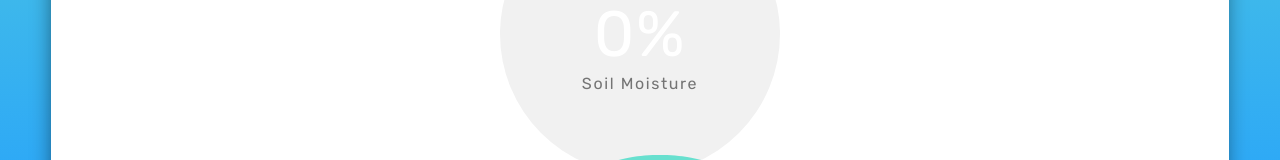
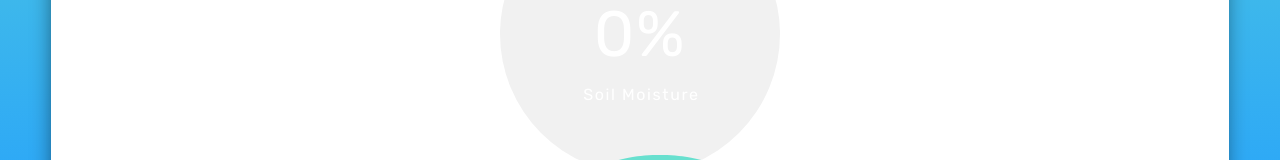
Before and after one commit to nataliesun/for-drizzle, a React (Create React App) app: page / in a window 1280 px wide. Shown: the part 479-639 px from the top of the page. Built offline with nearby package versions, Linux system fonts and the light colour scheme; a web font is replaced by a local one.

Commit message:
fixed caption position

```diff
--- a/src/components/Forecast/Forecast.scss
+++ b/src/components/Forecast/Forecast.scss
@@ -76,8 +76,12 @@ $waterBColor:#68e0cf;
   position: relative;
   margin-bottom: 2vh;
   #moisture-caption {
-   margin-top: 11em;
+  position: absolute;
+  color: white;
+   left: 4em;
+   bottom: 3em;
    border: none;
+   z-index: 100;
   }
 }
 .box{
```
